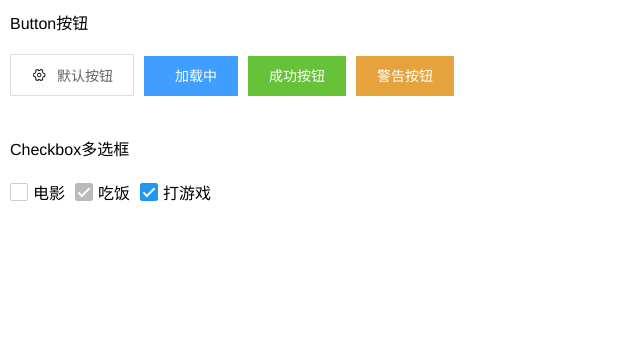
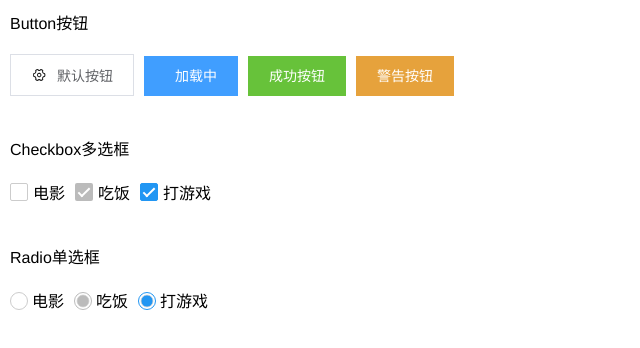
Before and after one commit to yangyuan02/yang-base-ui, a Vue app: page / in a window 1280 px wide. Shown: the top 348 px of the page, without its empty margins (0-640 px from the left). Built offline with nearby package versions, Linux system fonts and the light colour scheme; a small style sheet from the web is missing.

Commit message:
fix(radio按钮组)

```diff
--- a/src/App.vue
+++ b/src/App.vue
@@ -13,6 +13,12 @@
       <base-checkbox text="吃饭" @onClick="handleCheckbox" :value="{text:'吃饭', id:2}" :defaultChecked="true" :disabled="true" className="mRight10"></base-checkbox>
       <base-checkbox text="打游戏" @onClick="handleCheckbox" :value="{text:'打游戏', id:3}" :checked="true" :disabled="false" className="mRight10"></base-checkbox>
     </div>
+    <div style="margin-top:40px;">
+      <p style="margin-bottom:20px;">Radio单选框</p>
+      <base-radio text="电影" @onClick="handleRadio" :value="{text:'电影', id:1}" className="mRight10"></base-radio>
+      <base-radio text="吃饭" @onClick="handleRadio" :value="{text:'吃饭', id:2}" :defaultChecked="true" :disabled="true" className="mRight10"></base-radio>
+      <base-radio text="打游戏" @onClick="handleRadio" :value="{text:'打游戏', id:3}" :checked="true" :disabled="false" className="mRight10"></base-radio>
+    </div>
     <!-- <base-loading :isLoading="isLoading"></base-loading> -->
     <!-- <base-icon type="ceshi"></base-icon> -->
   </div>
@@ -23,7 +29,7 @@ import BaseButton from './components/BaseButton';
 // import BaseLoading from './components/BaseLoading';
 // import BaseIcon from './components/BaseIcon';
 import BaseCheckbox from './components/BaseCheckbox';
-
+import BaseRadio from './components/BaseRadio';
 export default {
   name: 'app',
   data() {
@@ -35,13 +41,17 @@ export default {
     BaseButton,
     // BaseLoading,
     // BaseIcon
-    BaseCheckbox
+    BaseCheckbox,
+    BaseRadio
   },
   methods: {
     handleClick(e) {
       console.log(e);
     },
     handleCheckbox(e, value) {
+      console.log(value);
+    },
+    handleRadio(e, value) {
       console.log(value);
     }
   }
--- a/src/components/BaseCheckboxGroup.vue
+++ b/src/components/BaseCheckboxGroup.vue
@@ -1 +1 @@
-import BaseCheckbox from './BaseCheckboxGroup'
+import BaseCheckbox from './BaseCheckboxGroup';
--- a/src/components/BaseRadio.vue
+++ b/src/components/BaseRadio.vue
@@ -0,0 +1,67 @@
+<template>
+  <div class="ui-radio" :class="className">
+    <label>
+      <span><input type="radio" :disabled="disabled" :checked="isChecked" @click="handleClick"></span>
+      <span>{{text}}</span>
+    </label>
+  </div>
+</template>
+<script>
+export default {
+  props: {
+    text: {
+      // checkbox显示的文本
+      type: String,
+      default: ''
+    },
+    defaultChecked: {
+      // 是否默认选中
+      type: Boolean,
+      default: false
+    },
+    checked: {
+      // 选中
+      type: Boolean,
+      default: false
+    },
+    onClick: {
+      // onClick(checked, value)
+    },
+    value: {}, // 在回调中作为第二个参数返回
+    size: {
+      // 大小
+      type: Number,
+      default: 16
+    },
+    disabled: {
+      // 是否禁用
+      type: Boolean,
+      default: false
+    },
+    className: {
+      // 外部class类
+      type: String,
+      default: ''
+    }
+  },
+  methods: {
+    handleClick(e) {
+      this.$emit('onClick', e, this.value);
+    }
+  },
+  computed: {
+    isChecked: function() {
+      return this.checked || this.defaultChecked;
+    }
+  }
+};
+</script>
+<style lang="less" scoped>
+.ui-radio {
+  display: inline-block;
+  label {
+    display: flex;
+    align-items: center;
+  }
+}
+</style>
```
Also changed, not shown: src/components/BaseRadioGroup.vue (+16 -1 lines).
